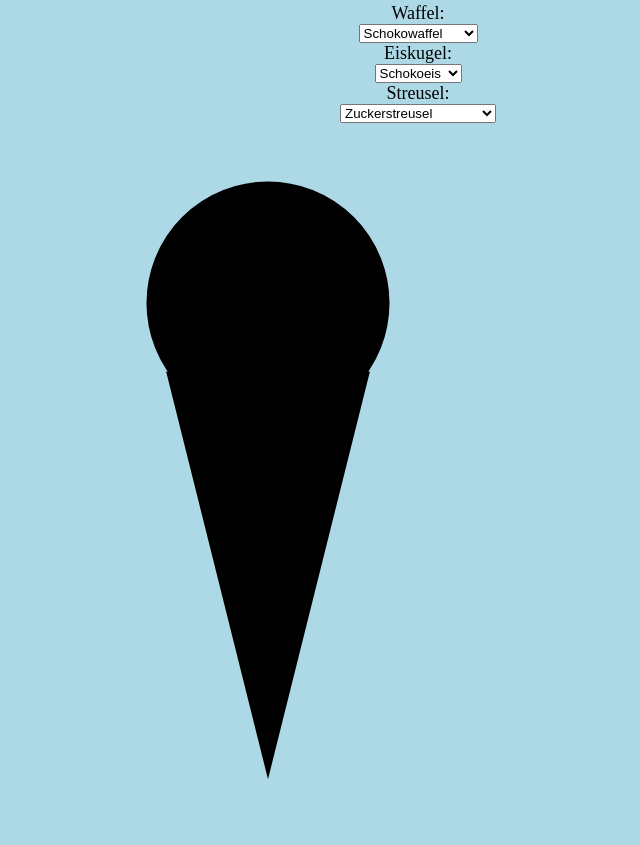
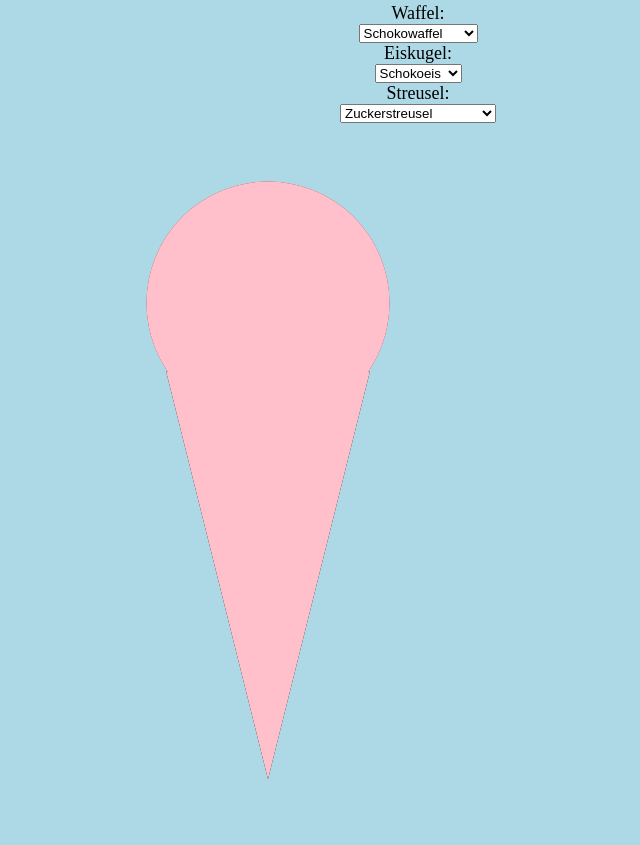
Before and after one commit to MariaKaltenbach/GIS-WiSe-2020-2021, a plain HTML site: page Woche6Aufgabe/index.html in a window 1280 px wide. Shown: the part 375-1220 px from the top of the page, without its empty margins (222-862 px from the left). Drawn offline with Linux system fonts and the light colour scheme.

Commit message:
Auswahlmöglichkietne verbessert und auswählbar gemacht

```diff
--- a/Woche6Aufgabe/data.js
+++ b/Woche6Aufgabe/data.js
@@ -2,25 +2,25 @@
 var Eisladen;
 (function (Eisladen) {
     Eisladen.waffelVariationen = [
-        { geschmack: "Schokolade", preis: 0.70, name: "Schokowaffel", farbe: "Braun" },
-        { geschmack: "Vanille", preis: 0.70, name: "Vanillewaffel", farbe: "Gelb" },
-        { geschmack: "Haselnuss", preis: 0.70, name: "Haselnusswaffel", farbe: "Hellbraun" }
+        { geschmack: "Schokolade", preis: 0.70, name: "Schokowaffel", farbe: "black" },
+        { geschmack: "Vanille", preis: 0.70, name: "Vanillewaffel", farbe: "yellow" },
+        { geschmack: "Haselnuss", preis: 0.70, name: "Haselnusswaffel", farbe: "brown" }
     ];
     let myWaffel = Eisladen.waffelVariationen;
     let myJSON = JSON.stringify(myWaffel);
     console.log(myJSON);
     Eisladen.eiskugelVariationen = [
-        { geschmack: "Schokolade", preis: 1.20, name: "Schokoeis", farbe: "Braun" },
-        { geschmack: "Vanille", preis: 1.20, name: "Vanilleeis", farbe: "Gelb" },
-        { geschmack: "Erdbeere", preis: 1.20, name: "Erdbeereis", farbe: "Rosa" }
+        { geschmack: "Schokolade", preis: 1.20, name: "Schokoeis", farbe: "brown" },
+        { geschmack: "Vanille", preis: 1.20, name: "Vanilleeis", farbe: "yellow" },
+        { geschmack: "Erdbeere", preis: 1.20, name: "Erdbeereis", farbe: "pink" }
     ];
     let myEiskugel = Eisladen.eiskugelVariationen;
     let myJSON1 = JSON.stringify(myEiskugel);
     console.log(myJSON1);
     Eisladen.streuselVariationen = [
         { geschmack: "Zucker", preis: 0.20, name: "Zuckerstreusel", farbe: "pink" },
-        { geschmack: "Schokolade", preis: 0.20, name: "Schokostreusel", farbe: "braun" },
-        { geschmack: "Weißeschokolade", preis: 0.20, name: "Weißseschokostreusel", farbe: "beige" }
+        { geschmack: "Schokolade", preis: 0.20, name: "Schokostreusel", farbe: "brown" },
+        { geschmack: "Weißeschokolade", preis: 0.20, name: "Weißseschokostreusel", farbe: "white" }
     ];
     let myStreusel = Eisladen.streuselVariationen;
     let myJSON2 = JSON.stringify(myStreusel);
--- a/Woche6Aufgabe/script.js
+++ b/Woche6Aufgabe/script.js
@@ -1,18 +1,24 @@
 "use strict";
 // Aufgabe 2
+//namespace um Daten aus der data.ts zu exportieren
 var Eisladen;
 (function (Eisladen) {
+    //mit Canvas zeichnen
     let canvas = document.getElementById("myEiscreme");
     let context = canvas.getContext("2d");
     context.lineWidth = 3;
+    //Eiskugel zeichnen
     function icecream(colorString) {
         context.beginPath();
         context.fillStyle = colorString;
+        context.strokeStyle = colorString;
         context.arc(150, 130, 120, 0, 2 * Math.PI);
         context.closePath();
         context.fill();
         context.stroke();
     }
+    icecream("brown");
+    //Eiskugel für die Unterseite
     /* function icecream(colorString: string): void {
 
          context.beginPath();
@@ -23,9 +29,11 @@ var Eisladen;
          context.stroke();
 
      }*/
+    // Waffel zeichnen
     function cone(colorString) {
         context.beginPath();
         context.fillStyle = colorString;
+        context.strokeStyle = colorString;
         context.moveTo(50, 200);
         context.lineTo(150, 600);
         context.lineTo(250, 200);
@@ -33,6 +41,8 @@ var Eisladen;
         context.fill();
         context.stroke();
     }
+    cone("black");
+    //waffel für die Unterseite
     /*function cone(colorString: string): void {
 
         context.beginPath();
@@ -45,9 +55,11 @@ var Eisladen;
         context.stroke();
 
     }*/
+    //streusel zeichnen
     function sprinkles(colorString) {
         context.beginPath();
         context.fillStyle = colorString;
+        context.strokeStyle = colorString;
         context.moveTo(80, 140);
         context.lineTo(100, 150);
         context.closePath();
@@ -83,14 +95,103 @@ var Eisladen;
         context.closePath();
         context.stroke();
     }
-    function neuZeichnen() {
-        icecream(localStorage.getItem("eiskugelFarbe"));
-        sprinkles(localStorage.getItem("streuselFarbe"));
-        cone(localStorage.getItem("waffelFarbe"));
+    sprinkles("pink");
+    /*let canvasOne: HTMLCanvasElement = <HTMLCanvasElement>document.getElementById("myEiscremeReady");
+    let context1: CanvasRenderingContext2D = <CanvasRenderingContext2D>canvas.getContext("2d");
+
+    context.lineWidth = 3;
+
+    //Eiskugel für die Unterseite
+    function icecream1(colorString: string): void {
+
+        context1.beginPath();
+        context1.fillStyle = colorString;
+        context1.arc(300, 350, 120, 0, 2 * Math.PI);
+        context1.closePath();
+        context1.fill();
+        context1.stroke();
+
     }
-    neuZeichnen();
-    // Daten aus der data.ts laden
+    icecream1("braun");
+
+    //waffel für die Unterseite
+    function cone1(colorString: string): void {
+
+        context1.beginPath();
+        context1.fillStyle = colorString;
+        context1.moveTo(500, 200);
+        context1.lineTo(600, 600);
+        context1.lineTo(700, 200);
+        context1.closePath();
+        context1.fill();
+        context1.stroke();
+
+    }
+
+    cone1("braun");
+
+    //streusel zeichnen
+    function sprinkles1(colorString: string): void {
+        context1.beginPath();
+        context1.fillStyle = colorString;
+        context1.strokeStyle = colorString;
+        context1.moveTo(80, 140);
+        context1.lineTo(100, 150);
+        context1.closePath();
+        context1.stroke();
+
+        context1.beginPath();
+        context1.moveTo(170, 140);
+        context1.lineTo(150, 150);
+        context1.closePath();
+        context1.stroke();
+
+        context1.beginPath();
+        context1.moveTo(230, 100);
+        context1.lineTo(210, 110);
+        context1.closePath();
+        context1.stroke();
+
+        context1.beginPath();
+        context1.moveTo(180, 60);
+        context1.lineTo(190, 80);
+        context1.closePath();
+        context1.stroke();
+
+        context1.beginPath();
+        context1.moveTo(130, 100);
+        context1.lineTo(100, 100);
+        context1.closePath();
+        context1.stroke();
+
+        context1.beginPath();
+        context1.moveTo(100, 60);
+        context1.lineTo(130, 40);
+        context1.closePath();
+        context1.stroke();
+
+        context1.beginPath();
+        context1.moveTo(190, 160);
+        context1.lineTo(210, 180);
+        context1.closePath();
+        context1.stroke();
+    }
+
+    sprinkles1("pink");*/
+    function setupSelection(selectElement, data) {
+        function selectionChanged(_e) {
+            document.getElementById("waffel").setAttribute("Waffel", "farbe");
+        }
+        function selectionChanged1(_e) {
+            document.getElementById("eiskugel").setAttribute("Eiskugel", "farbe");
+        }
+        function selectionChanged2(_e) {
+            document.getElementById("streusel").setAttribute("Streusel", "farbe");
+        }
+    }
+    // Daten im html ausgeben lassen damit sie auf der Seite angeziegt werden
     let waffel = document.getElementById("waffel");
+    // Daten aus der data.ts laden WAFFEL
     for (let i = 0; i < Eisladen.waffelVariationen.length; i++) {
         let newOptionElement = document.createElement("OPTION");
         newOptionElement.innerText = Eisladen.waffelVariationen[i].name;
@@ -103,8 +204,9 @@ var Eisladen;
         localStorage.setItem("waffelFarbe", _e.target.value);
         neuZeichnen();
     }
+    //und diese im html ausgeben lassen damit sie auf der Seite angeziegt werden
+    let eiskugel = document.getElementById("eiskugel");
     // Daten aus der data.ts laden
-    let eiskugel = document.getElementById("eiskugel");
     for (let i = 0; i < Eisladen.eiskugelVariationen.length; i++) {
         let newOptionElement = document.createElement("OPTION");
         newOptionElement.innerText = Eisladen.eiskugelVariationen[i].name;
@@ -117,8 +219,9 @@ var Eisladen;
         localStorage.setItem("eiskugelFarbe", _e.target.value);
         neuZeichnen();
     }
+    //und diese im html ausgeben lassen damit sie auf der Seite angeziegt werden
+    let streusel = document.getElementById("streusel");
     // Daten aus der data.ts laden
-    let streusel = document.getElementById("streusel");
     for (let i = 0; i < Eisladen.streuselVariationen.length; i++) {
         let newOptionElement = document.createElement("OPTION");
         newOptionElement.innerText = Eisladen.streuselVariationen[i].name;
@@ -131,21 +234,19 @@ var Eisladen;
         localStorage.setItem("streuselFarbe", _e.target.value);
         neuZeichnen();
     }
-    /*localStorage.setItem("Streusel", streuselVariationen[0].farbe);
+    //Funktion damit die farbe sich ändert sobal man etwas auswählt
+    function neuZeichnen() {
+        icecream(localStorage.getItem("eiskugelFarbe"));
+        sprinkles(localStorage.getItem("streuselFarbe"));
+        cone(localStorage.getItem("waffelFarbe"));
+    }
+    neuZeichnen();
+    localStorage.setItem("Streusel", Eisladen.streuselVariationen[0].farbe);
     streusel.value = localStorage.getItem("Streusel");
-    localStorage.setItem("Eiskugel", eiskugelVariationen[0].farbe);
-    eiskugel.value = localStorage.getItem("Eiskugfel");
-    localStorage.setItem("Waffel", waffelVariationen[0].farbe);
-    waffel.value = localStorage.getItem("Waffel");*/
-    function canvas1() {
-        let waffelFarbe = document.getElementById("waffelFarbe");
-        waffelFarbe.setAttribute("src", localStorage.getItem("Waffel"));
-        let eiskugelFarbe = document.getElementById("eiskugelFarbe");
-        eiskugelFarbe.setAttribute("src", localStorage.getItem("Eiskugel"));
-        let streuselFarbe = document.getElementById("streuselFarbe");
-        streuselFarbe.setAttribute("src", localStorage.getItem("Streusel"));
-    }
-    canvas1();
+    localStorage.setItem("Eiskugel", Eisladen.eiskugelVariationen[0].farbe);
+    eiskugel.value = localStorage.getItem("Eiskugel");
+    localStorage.setItem("Waffel", Eisladen.waffelVariationen[0].farbe);
+    waffel.value = localStorage.getItem("Waffel");
     //Bestätigen Button um auf die "Ansicht" (Eisladenseite) zu kommen
     let button = document.getElementsByTagName("button");
     button[0].addEventListener("click", bestätigen);
```
Also changed, not shown: Woche6Aufgabe/Ergebnis.html (+1 -1 lines), Woche6Aufgabe/data.ts (+8 -8 lines), Woche6Aufgabe/script.ts (+130 -37 lines), 2 other files.
